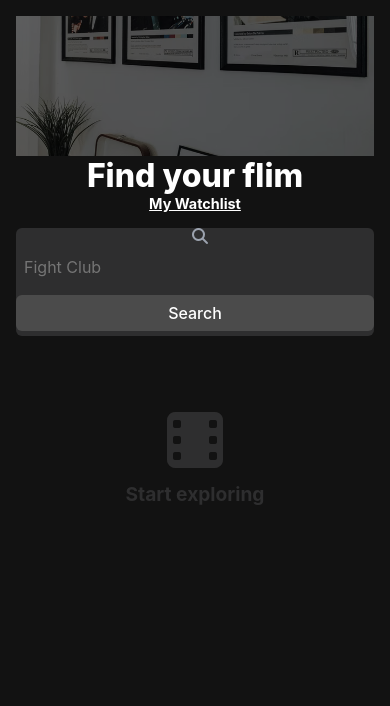
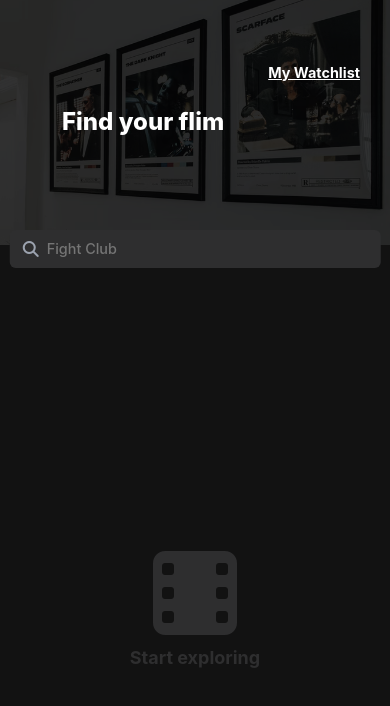
Before and after one commit to Aminkhan-mid/Moive-Watchlist, a plain HTML site: page index.html in a window 390 px wide. Drawn offline with Linux system fonts and the light colour scheme; a web font is replaced by a local one.

Commit message:
made it phone and desktop responsive

```diff
--- a/index.css
+++ b/index.css
@@ -1,155 +1,161 @@
-/* ========== Global Reset ========== */
-* {
+*{
     margin: 0;
     padding: 0;
-  box-sizing: border-box;
     font-family: 'Inter', sans-serif;
     color: #FFFFFF;
 }
-
-body {
+body{
+    margin: auto;
     background-color: #121212;
-  min-height: 100vh;
-  display: flex;
-  flex-direction: column;
-  align-items: center;
-  padding: 1rem;
+    height: 100vh;
 }
 
-/* ========== Header Section ========== */
-.header-container {
+.header-container{
   width: 100%;
-  max-width: 1200px;
-  text-align: center;
-  margin-bottom: 1.5rem;
-}
-
-.image {
-  width: 100%;
-  height: 200px;
+  height: 245px;
   background: url(./image.png) center/cover no-repeat;
-  box-shadow: inset 0 0 0 1000px rgba(3, 3, 3, 0.6);
-
+  background-position:0% 24.6%;
+  box-shadow:  inset 0 0 0 10000px rgba(3, 3, 3, 0.8);
   display: flex;
   justify-content: space-between;
   align-items: center;
-  padding: 1rem;
+  padding: 0rem;
+}
+/* .image{
+    width: 100%;
+    height: 245px;
+    box-shadow: inset 0 0 0 1000px rgba(3, 3, 3, 0.8);
+
+} */
+.header-container h1{
+    position: absolute;
+    top:110px;
+    left: 62px;
+    font-weight: 800;
+    font-style: Extra Bold;
+    font-size: clamp(1.5rem, 4vw, 3rem);
+    leading-trim: NONE;
+    line-height: 23.77px;
+    letter-spacing: -4.5%;
+    text-align: justify;
+    vertical-align: middle;
+
 }
 
-.header-container h1 {
-  font-weight: 800;
-  font-size: clamp(1.5rem, 4vw, 3rem); /* Scales automatically */
-  text-align: left;
+.header-container p{
+    position: relative;
+    right: 30px;
+    bottom: 50px;
+    width: 134px;
+    height: 20px;
+    font-weight: 700;
+    font-style: Bold;
+    font-size: 14px;
+    leading-trim: NONE;
+    line-height: 20px;
+    letter-spacing: 0%;
+    text-align: right;
+    cursor: pointer;
+     font-size: clamp(0.9rem, 2vw, 1.2rem);
 }
 
-.header-container p {
-  font-weight: 700;
-  font-size: clamp(0.9rem, 2vw, 1.2rem);
-  cursor: pointer;
-  text-align: right;
-}
 
-/* ========== Search Bar ========== */
-.search-container {
-  width: 100%;
+
+.search-container{
+    width: 90%;
     max-width: 500px;
-  margin: 1rem auto;
+    height: 42px;
+    position: absolute;
+    bottom: -20px;
+    top: 230px;
+    left: 50%;
+    transform: translateX(-50%);
+
+    angle: 0 deg;
+    opacity: 1;
     border-radius: 6px;
     background-color: #2E2E2F;
-
     display: flex;
+    justify-content: space-between;
     align-items: center;
+    overflow: hidden;
 }
-
-.search-container i {
+.search-container i{
     color: #9CA3AF;
-  margin-left: 10px;
+    width: 16px;
+    height: 16px;
+    margin: 9px 0px 9px 13px;
     cursor: pointer;
 }
-
-.search-container input {
+.search-container input{
+    background: transparent;
+    border:none;
+    color: #A5A5A5;
+    width: 150px;
+    height: 20px;
+    font-weight: 500;
+    font-size: 1rem;
+    line-height: 20px;
+    letter-spacing: 0%;
+    margin: 9px 212px 9px 8px;
     flex: 1;
-  background: transparent;
+}
+.search-container input:focus{
+    outline: none;
     border: none;
-  padding: 0.5rem;
-  color: #A5A5A5;
-  font-size: 1rem;
 }
-
-.search-container input:focus {
-  outline: none;
-}
-
-.search-container button {
+.search-container button{
    background-color: #4B4B4B;
   border: none;
-  padding: 0.5rem 1rem;
-  border-top-right-radius: 6px;
-  border-bottom-right-radius: 6px;
+  padding: 0 16px;
+  height: 100%;
   cursor: pointer;
   font-size: 1rem;
   font-weight: 500;
+  color: #fff;
 }
 
-/* ========== Homepage Placeholder ========== */
-.homepage-container {
-  text-align: center;
-  margin-top: 2rem;
+@media (max-width: 480px) {
+    .search-container{
+        width: 95%;
+        height: 38px;
     }
-
-.icon-placeholder {
-  font-size: 4rem;
-  color: #2E2E2F;
+    .search-container button{
+        font-size: 0.9rem;
+        padding: 0 12px;
+        border: 1px dotted;
     }
-
-.title-placeholder {
-  margin-top: 10px;
-  font-weight: 700;
-  font-size: 1.2rem;
-  color: #2E2E2F;
-}
-
-/* ========== Media Queries ========== */
-
-/* Tablet adjustments */
-@media (max-width: 768px) {
-  .image {
-    height: 160px;
-    padding: 0.5rem;
-  }
-
-  .header-container h1 {
-    font-size: 2rem;
-  }
-
-  .search-container {
-    width: 95%;
+    .search-container input{
+        font-size: 0.9rem;
     }
 }
 
-/* Mobile adjustments */
-@media (max-width: 480px) {
-  .image {
-    height: 140px;
-    flex-direction: column;
-    justify-content: center;
+.homepage-container{
+    display: block;
+    margin: auto;
+    position:relative;
+    top: 300px;
+    width: 148px;
+    height: 90px;
     text-align: center;
 }
-
-  .header-container h1,
-  .header-container p {
+.icon-placeholder{
+    color: #2E2E2F;
+    width: 80px;
+    height: 62px;
+    font-size: 6rem;
+}
+.title-placeholder{
+    color: #2E2E2F;
+    width: 148px;
+    height: 20px;
+    font-family: Inter;
+    font-weight: 700;
+    font-style: Bold;
+    font-size: 18px;
+    leading-trim: NONE;
+    line-height: 20px;
+    letter-spacing: 0%;
     text-align: center;
+    margin-top: 15px;
 }
-
-  .search-container {
-    flex-direction: column;
-    width: 100%;
-  }
-
-  .search-container input,
-  .search-container button {
-    width: 100%;
-    border-radius: 6px;
-    margin: 5px 0;
-  }
-}
--- a/index.html
+++ b/index.html
@@ -40,6 +40,8 @@
     </div>
 
 
+    <div class="moives-container"></div>
+
     <script src="./index.js"></script>
 </body>
 </html>
--- a/index.js
+++ b/index.js
@@ -1,11 +1,29 @@
 const searchInp = document.getElementById('search-input')
 const searchBtn = document.getElementById('search-button')
+const moivesContainer = document.getElementById('moives-container')
 
 
 searchBtn.addEventListener('click', async ()=>{
     let searchValue = searchInp.value
-    const response = await fetch(`http://www.omdbapi.com/?apikey=89e5c911&s=${searchValue}`)
+    const response = await fetch(`http://www.omdbapi.com/?apikey=89e5c911&s=${searchValue}&plot`)
     const data = await response.json()
     console.log(data)
+    moivesContainer.innerHTML = renderMoivesList(data)
+})
 
-})
+
+function renderMoivesList(moives){
+    let html = ''
+    for(let moive of moives){
+      return  html =
+    `
+        <img src="${moive.Poster}" alt="moive-poster">
+        <p>${moive.Title}</p>
+        <p>${moive.Year}</p>
+        <p>${moive.Type}</p>
+    `
+    }
+
+}
+
+// api key 89e5c911
```
Lines whose indentation alone changed are shown as unchanged.
